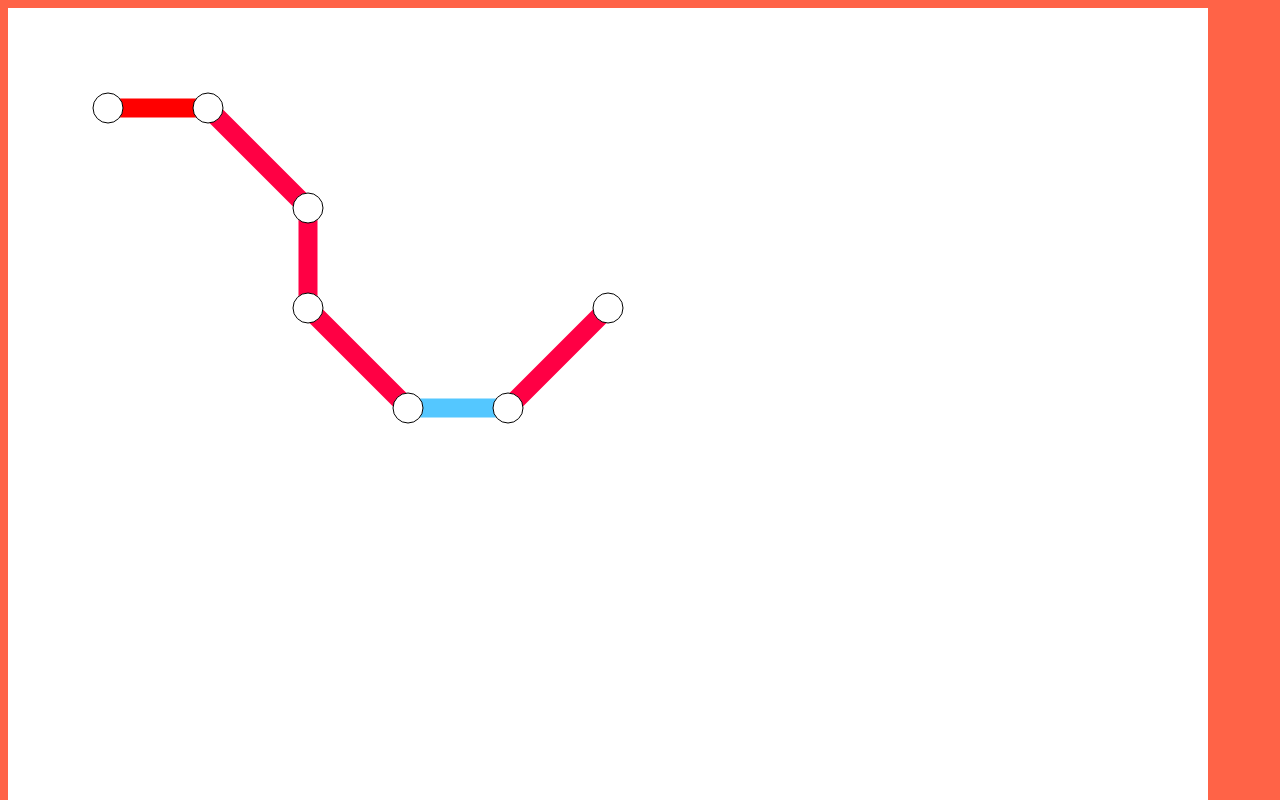
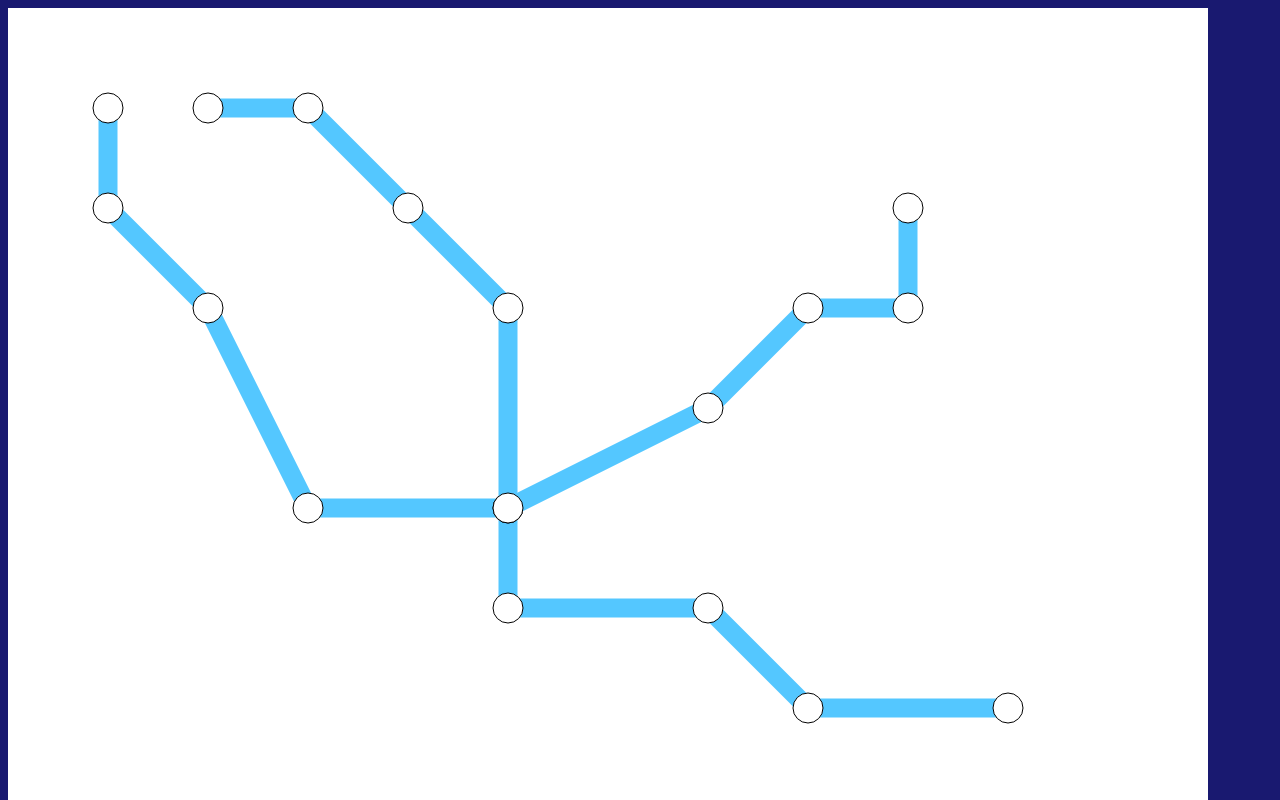
Before and after one commit to masterhand83/draw-way, a website built with webpack: page index.html in a window 1280 px wide. Shown: the top 800 px of the page. Built offline with nearby package versions, Linux system fonts and the light colour scheme.

Commit message:
Dibujo de nodos

```diff
--- a/index.html
+++ b/index.html
@@ -6,7 +6,7 @@
     <meta http-equiv="X-UA-Compatible" content="ie=edge">
     <title>Document</title>
 </head>
-<body bgcolor="tomato">
+<body bgcolor="midnightblue">
     <div id="rgantt" width="509">
         <canvas id="canvas"></canvas>
     </div>
--- a/src/core/drawer/PathDrawer.ts
+++ b/src/core/drawer/Path.ts
@@ -1,14 +1,21 @@
 import { GNode, GLine } from "./GElements";
 import { EDrawer } from "./EDrawer";
 import { AccionConfig } from "./Drawer";
-
-export class PathDrawer{
+export interface IPath{
+    nodes: GNode[];
+    linestates: string[];
+}
+export class Path{
     nodes: GNode[];
     edrawer: EDrawer;
     node_conf: AccionConfig;
     lineStates: string[];
-    constructor(edrawer: EDrawer){
+    constructor(edrawer: EDrawer, path?: IPath){
         this.edrawer = edrawer;
+        if (path) {
+            this.nodes = path.nodes;
+            this.lineStates = path.linestates;
+        }
     }
     insertNodes(nodes: GNode[]){
         this.nodes = nodes
@@ -16,14 +23,17 @@ export class PathDrawer{
     insertStates(states: string[]){
         this.lineStates = states;
     }
-    buildPath(nodeConfig: AccionConfig, lineConfig: AccionConfig){
+
+    build(nodeConfig: AccionConfig, lineConfig: AccionConfig){
+        console.log(this.edrawer);
         for (let i = 0; i < this.nodes.length; i++) {
             let node = this.nodes[i];
             if (i + 1 < this.nodes.length) {
                 let line = this.LineBetweenNodes(node, this.nodes[i + 1]);
 
-                if(this.lineStates.length == this.nodes.length - 1)
+                if(this.lineStates.length == this.nodes.length - 1){
                     line.color = this.lineStates[i];
+                }
 
                 this.edrawer.drawElement(line, lineConfig)
             }
--- /dev/null
+++ b/src/core/drawer/builders/Builders.ts
@@ -0,0 +1,38 @@
+import { Path, IPath } from "../Path";
+import { Drawer } from "../Drawer";
+import { EDrawer } from "../EDrawer";
+
+export class GridBuilder{
+    scale: number;
+    private paths: Path[];
+    private drawer: Drawer;
+    private edrawer: EDrawer;
+    constructor(canvas: HTMLCanvasElement, scale: number){
+        this.drawer = new Drawer(canvas);
+        this.edrawer = new EDrawer(this.drawer);
+        this.paths = [];
+        this.scale = scale;
+    }
+    insertPaths(ipaths: IPath[]){
+        for (let i = 0; i < ipaths.length; i++) {
+            const path = ipaths[i];
+            path.nodes.map((node)=>{
+                let n = node;
+                n.x = n.x * this.scale;
+                n.y = n.y * this.scale;
+                return n;
+            })
+            this.paths.push(new Path(this.edrawer, path))
+        }
+    }
+    build(){
+        this.drawer.inicializar();
+        console.log(this.paths);
+        if (this.paths.length > 0) {
+            for (const path of this.paths) {
+                path.build({ stroke: true, fill: true },
+                    { stroke: true, strokecolor: "#54C7FF" });
+            }
+        }
+    }
+}
--- a/src/index.ts
+++ b/src/index.ts
@@ -1,30 +1,66 @@
 import { Drawer} from "./core/drawer/Drawer";
 import { GNode, GLine } from "./core/drawer/GElements";
 import { EDrawer } from "./core/drawer/EDrawer";
-import { PathDrawer } from "./core/drawer/PathDrawer";
+import { Path, IPath } from "./core/drawer/Path";
+import { GridBuilder } from "./core/drawer/builders/Builders";
 let canvas : HTMLCanvasElement = document.querySelector('#canvas');
-let drawer: Drawer = new Drawer(canvas);
-let line: GLine= new GLine(100,40,50,20);
+let grid: GridBuilder = new GridBuilder(canvas,100);
+let nodes: GNode[] = [
+    new GNode(1, 1),
+    new GNode(1, 2),
+    new GNode(2, 3),
+    new GNode(3, 5),
+    new GNode(5, 5),
+    new GNode(5, 6),
+    new GNode(7, 6),
+    new GNode(8, 7),
+    new GNode(10, 7)
+]
+let nodes2: GNode[] = [
+    new GNode(2, 1),
+    new GNode(3, 1),
+    new GNode(4, 2),
+    new GNode(5, 3),
+    new GNode(5, 5),
+    new GNode(7, 4),
+    new GNode(8, 3),
+    new GNode(9, 3),
+    new GNode(9, 2)
+]
+let states: string[] = []
+let states2: string[] = []
+let paths: IPath[] = [
+    { nodes, linestates: states },
+    {nodes: nodes2, linestates: states2}
+]
+grid.insertPaths(paths);
+
+grid.build();
+
+/* let drawer: Drawer = new Drawer(canvas);
 let nodes: GNode[] = [
     new GNode(100,100),
-    new GNode(200,100),
-    new GNode(300,200),
-    new GNode(300,300),
+    new GNode(200, 100),
+    new GNode(300, 200),
+    new GNode(300, 300),
     new GNode(400, 400),
-    new GNode(500,400),
-    new GNode(600,300)
+    new GNode(500, 400),
+    new GNode(600, 300),
+    new GNode(700, 300),
+    new GNode(700, 200)
 ]
 let states: string[] = [
-    "#FF0000",
-    "#FF0044",
-    "#FF0044",
-    "#FF0044",
-    "#54C7FF",
-    "#FF0044",
+    "#FF0000","#FF0044","#FF0044","#FF0044",
+    "#54C7FF","#FF0044","#54C7FF","#4556AA"
+]
+let camino: IPath = {
+    nodes,
+    linestates: states
+}
+let paths: IPath[] = [
+    {nodes, linestates: states}
 ]
 let edrawer: EDrawer = new EDrawer(drawer);
-let pdrawer: PathDrawer = new PathDrawer(edrawer);
-pdrawer.insertNodes(nodes);
-pdrawer.insertStates(states);
+let path: Path = new Path(edrawer,camino);
 drawer.inicializar();
-pdrawer.buildPath({stroke:true,fill: true},{stroke: true, strokecolor: "#54C7FF"});
+path.build({stroke:true,fill: true},{stroke: true, strokecolor: "#54C7FF"}); */
```
